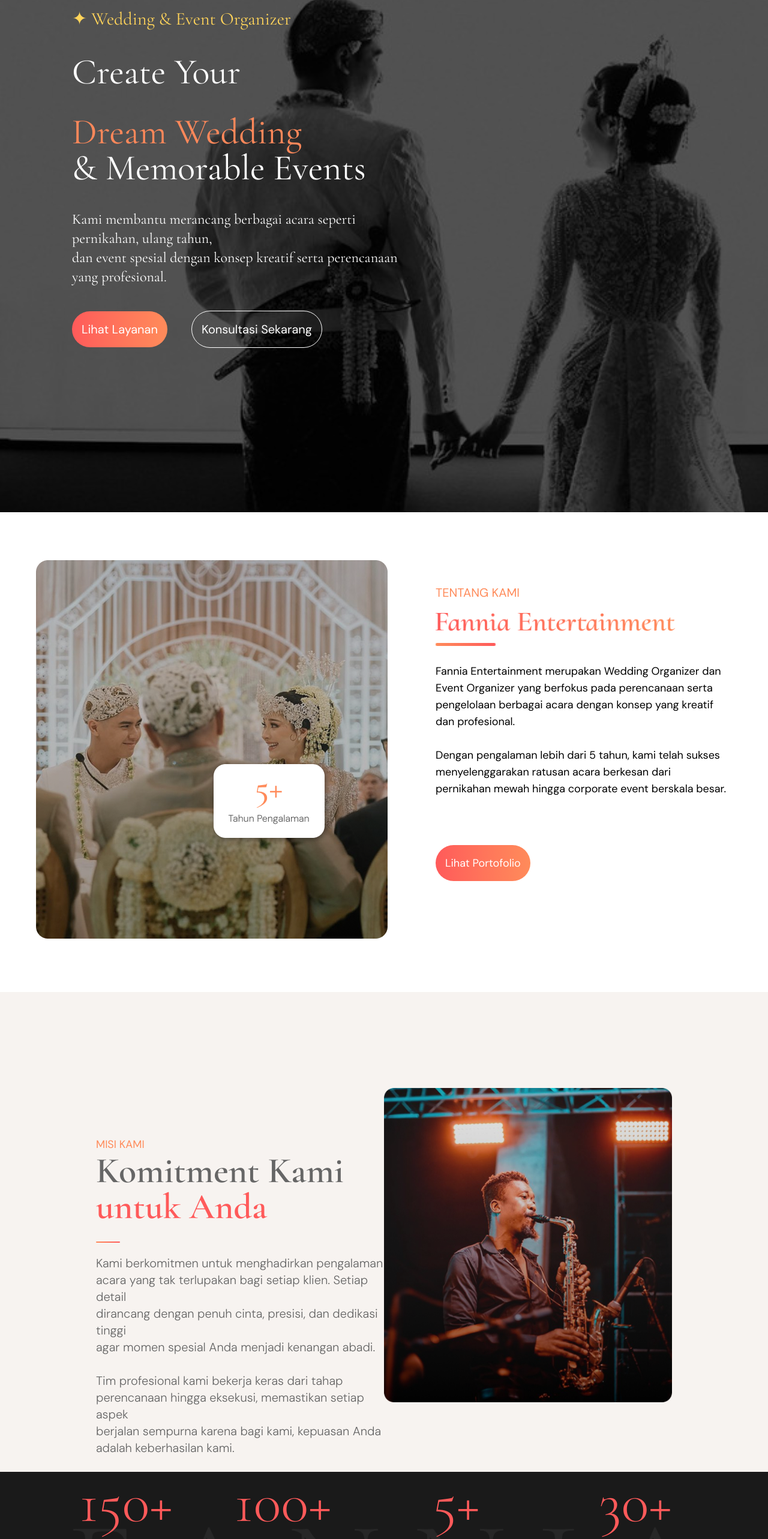
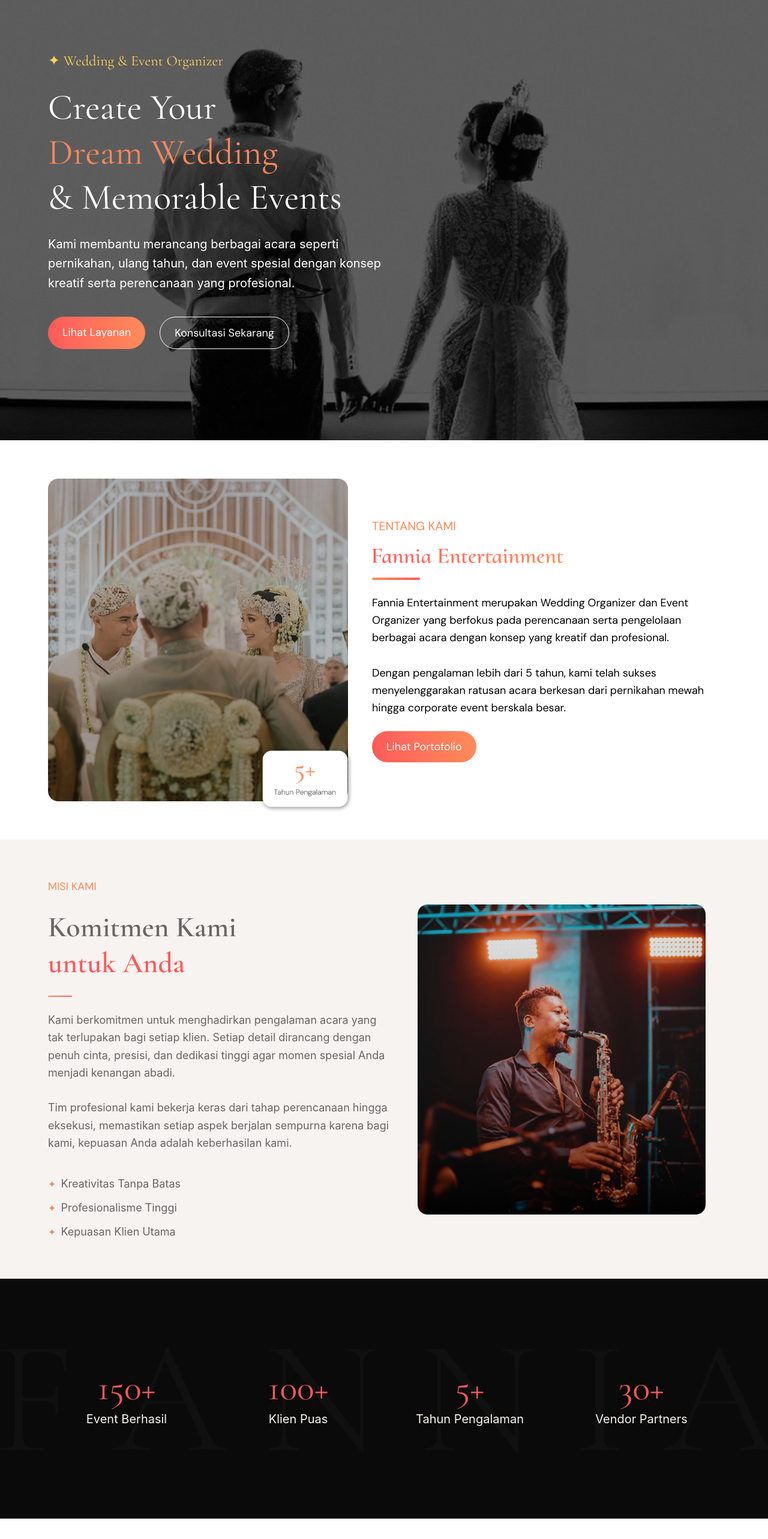
Before and after one commit to Ramaaeln/fannia-entertaiment, a React (Vite) app: page / in a window 1280 px wide. Shown: the part 146-2712 px from the top of the page at 60% size. Built offline with nearby package versions, Linux system fonts and the light colour scheme.

Commit message:
feat: implement responsive design for all sections

```diff
--- a/src/components/Fragments/AboutSection.jsx
+++ b/src/components/Fragments/AboutSection.jsx
@@ -1,34 +1,51 @@
-import AboutImage from "../../assets/about.png"
-import LogosFannia from "../../assets/Fannia Entertainment.png"
-import Rectagle from "../../assets/rectagle.png"
-import Pengalaman from "../../assets/pengalaman.png"
+import AboutImage from "../../assets/about.png";
+import LogosFannia from "../../assets/Fannia Entertainment.png";
+import Rectagle from "../../assets/rectagle.png";
+import Pengalaman from "../../assets/pengalaman.png";
+
 export default function AboutSection() {
   return (
-    <section className="h-screen flex  ">
+    <section className="flex flex-col md:flex-row items-center gap-10 px-5 md:px-20 py-16">
+
+      <div className="relative">
         <img
           src={AboutImage}
           alt=""
-        className="w-[586px] h-[631px] object-cover mt-20 ml-15"
+          className="w-full max-w-[500px] h-auto object-cover"
         />
-        <div className="absolute my-[32%] mx-[27%]"><img src={Pengalaman} alt="" /></div>
-      <div className="mt-30 ml-20">
-        <div className="flex flex-col gap-5">
-          <h1 className="font-base text-xl text-[#FF8B5A]">TENTANG KAMI</h1>
-          <img src={LogosFannia} width={400} alt="" />
-          <img src={Rectagle} width={100} alt="" />
+
+        <img
+          src={Pengalaman}
+          alt=""
+          className="absolute bottom-[-20px] right-[-10px] w-32 md:w-40"
+        />
       </div>
-        <div className="flex flex-col gap-20">
-          <p className="text-lg mt-7 font-base">
-            Fannia Entertainment merupakan Wedding Organizer dan <br /> Event Organizer
-            yang berfokus pada perencanaan serta <br /> pengelolaan berbagai acara
-            dengan konsep yang kreatif <br /> dan profesional.
-            <br /> <br />
-            Dengan pengalaman lebih dari 5 tahun, kami telah sukses <br />
-            menyelenggarakan ratusan acara berkesan dari <br /> pernikahan mewah hingga
+
+      <div className="flex flex-col gap-6 max-w-xl text-center md:text-left">
+
+        <h1 className="font-base text-lg md:text-xl text-[#FF8B5A]">
+          TENTANG KAMI
+        </h1>
+
+        <img src={LogosFannia} className="w-60 md:w-80 mx-auto md:mx-0" alt="" />
+        <img src={Rectagle} className="w-20" alt="" />
+
+        <p className="text-sm md:text-lg font-base leading-relaxed">
+          Fannia Entertainment merupakan Wedding Organizer dan Event Organizer
+          yang berfokus pada perencanaan serta pengelolaan berbagai acara
+          dengan konsep yang kreatif dan profesional.
+          <br /><br />
+          Dengan pengalaman lebih dari 5 tahun, kami telah sukses
+          menyelenggarakan ratusan acara berkesan dari pernikahan mewah hingga
           corporate event berskala besar.
         </p>
-          <a href="" className="text-white w-fit bg-gradient-to-r from-[#FF5A5A] to-[#FF8B5A] p-4 rounded-full font-base text-lg">Lihat Portofolio</a>
-        </div>
+
+        <a
+          href=""
+          className="text-white w-fit mx-auto md:mx-0 bg-gradient-to-r from-[#FF5A5A] to-[#FF8B5A] px-6 py-3 rounded-full font-base text-sm md:text-lg"
+        >
+          Lihat Portofolio
+        </a>
       </div>
     </section>
   );
--- a/src/components/Fragments/HeroSection.jsx
+++ b/src/components/Fragments/HeroSection.jsx
@@ -1,42 +1,46 @@
 export default function HeroSection() {
   return (
-    <section>
-      <div className="bg-black/65 absolute w-full h-[1080px]   z-4"></div>
-      <div className="absolute  z-5 ml-30   mt-60 flex flex-col gap-10">
-        <span className="text-3xl font-headline text-[#FFD45A]">
-          {" "}
+    <section className="relative w-full min-h-screen flex items-center">
+
+      <div className="absolute inset-0">
+        <div className="bg-[url('./assets/hero.jpg')] w-full h-full bg-cover bg-center"></div>
+        <div className="absolute inset-0 bg-black/60"></div>
+      </div>
+
+      <div className="relative z-10 px-5 md:px-20 max-w-4xl flex flex-col gap-6">
+
+        <span className="text-lg md:text-2xl font-headline text-[#FFD45A]">
           ✦ Wedding & Event Organizer
         </span>
-        <span className="text-6xl font-headline text-white"> Create Your</span>
-        <div className="flex flex-col">
-          <span className="text-6xl font-headline text-[#FF885A]">
-            {" "}
-            Dream Wedding
-          </span>
-          <span className="text-6xl font-headline text-white">
-            {" "}
-            & Memorable Events
-          </span>
-        </div>
-        <p className="font-headline text-white text-2xl">
-          Kami membantu merancang berbagai acara seperti <br /> pernikahan,
-          ulang tahun, <br />
-          dan event spesial dengan konsep kreatif serta perencanaan <br /> yang
-          profesional.
+
+        <h1 className="flex flex-col text-3xl md:text-6xl font-headline text-white leading-tight">
+          <span>Create Your</span>
+          <span className="text-[#FF885A]">Dream Wedding</span>
+          <span>& Memorable Events</span>
+        </h1>
+
+        <p className="text-sm md:text-xl text-white leading-relaxed max-w-xl">
+          Kami membantu merancang berbagai acara seperti pernikahan,
+          ulang tahun, dan event spesial dengan konsep kreatif serta
+          perencanaan yang profesional.
         </p>
-        <div className=" flex  gap-10 items-center font-base">
+
+        <div className="flex flex-col sm:flex-row gap-4 sm:gap-6 mt-4 font-base">
           <a
             href=""
-            className="text-white bg-linear-to-r from-[#FF5A5A] to-[#FF8B5A] p-4 rounded-full text-xl"
+            className="text-white bg-gradient-to-r from-[#FF5A5A] to-[#FF8B5A] px-6 py-3 rounded-full text-sm md:text-lg text-center"
           >
             Lihat Layanan
           </a>
-          <a href="" className="text-white rounded-full border p-4 text-xl">
+          <a
+            href=""
+            className="text-white border px-6 py-3 rounded-full text-sm md:text-lg text-center"
+          >
             Konsultasi Sekarang
           </a>
         </div>
+
       </div>
-      <div className="bg-[url('./assets/hero.jpg')] w-full h-[1080px] -mt-40 z-2 bg-no-repeat bg-cover"></div>
     </section>
   );
 }
--- a/src/components/Fragments/MisiSection.jsx
+++ b/src/components/Fragments/MisiSection.jsx
@@ -1,44 +1,63 @@
-import MisiImage from "../../assets/misi.png"
-import Rectagle from "../../assets/rectagle.png"
+import MisiImage from "../../assets/misi.png";
+import Rectagle from "../../assets/rectagle.png";
+
 export default function MisiSection() {
   const datas = [
-    {
-      headline: "Kreativitas Tanpa Batas",
-    },
-    {
-      headline: "Profesionalisme Tinggi",
-    },
-    {
-      headline: "Kepuasan Klien Utama",
-    },
+    { headline: "Kreativitas Tanpa Batas" },
+    { headline: "Profesionalisme Tinggi" },
+    { headline: "Kepuasan Klien Utama" },
   ];
+
   return (
-    <section className="flex justify-around bg-[#F7F3F0] p-40 h-screen">
-      <div className="mt-20">
-        <span className="font-base text-[#FF8B5A] text-lg">MISI KAMI</span>
-        <div className="flex font-headline font-semibold text-6xl  flex-col">
-          <span className="text-[#666666]">Komitment Kami</span>
-          <span className="text-[#FF5A5A]">untuk Anda</span>
-          <img src={Rectagle} alt="" className="mt-7 w-10" />
-          <p className="text-xl font-base font-light text-[#666666] mt-5">
-            Kami berkomitmen untuk menghadirkan pengalaman <br /> acara yang tak
-            terlupakan bagi setiap klien. Setiap detail <br /> dirancang dengan
-            penuh cinta, presisi, dan dedikasi tinggi <br /> agar momen spesial
-            Anda menjadi kenangan abadi. <br /> <br /> Tim profesional kami
-            bekerja keras dari tahap <br />
-            perencanaan hingga eksekusi, memastikan setiap aspek <br /> berjalan
-            sempurna karena bagi kami, kepuasan Anda <br /> adalah keberhasilan
-            kami.
-          </p>
-        </div>
-          {datas.map((datas, index) => (
-            <div key={datas} className="text-xl flex mt-5 ">
+    <section className="flex flex-col md:flex-row items-center gap-10 bg-[#F7F3F0] px-5 md:px-20 py-16">
+
+      {/* TEXT */}
+      <div className="flex flex-col gap-6 max-w-xl text-center md:text-left">
+
+        <span className="font-base text-[#FF8B5A] text-sm md:text-lg">
+          MISI KAMI
+        </span>
+
+        <h2 className="font-headline font-semibold text-3xl md:text-5xl leading-tight">
+          <span className="text-[#666666] block">Komitmen Kami</span>
+          <span className="text-[#FF5A5A] block">untuk Anda</span>
+        </h2>
+
+        <img src={Rectagle} alt="" className="w-10 mx-auto md:mx-0" />
+
+        <p className="text-sm md:text-lg text-[#666666] leading-relaxed">
+          Kami berkomitmen untuk menghadirkan pengalaman acara yang tak
+          terlupakan bagi setiap klien. Setiap detail dirancang dengan
+          penuh cinta, presisi, dan dedikasi tinggi agar momen spesial Anda
+          menjadi kenangan abadi.
+          <br /><br />
+          Tim profesional kami bekerja keras dari tahap perencanaan hingga
+          eksekusi, memastikan setiap aspek berjalan sempurna karena bagi
+          kami, kepuasan Anda adalah keberhasilan kami.
+        </p>
+
+        {/* LIST */}
+        <div className="flex flex-col gap-3 mt-4">
+          {datas.map((item, index) => (
+            <div key={index} className="flex items-center gap-2 justify-center md:justify-start">
               <span className="text-[#FF8B5A]">✦</span>
-              <span className="text-[#666666]">{datas.headline}</span>
+              <span className="text-[#666666] text-sm md:text-lg">
+                {item.headline}
+              </span>
             </div>
           ))}
+        </div>
       </div>
-      <img src={MisiImage} alt="" className="w-[480px] h-[524px]" />
+
+      {/* IMAGE */}
+      <div>
+        <img
+          src={MisiImage}
+          alt=""
+          className="w-full max-w-[400px] md:max-w-[480px] h-auto object-cover"
+        />
+      </div>
+
     </section>
   );
 }
--- a/src/components/Fragments/RecentSection.jsx
+++ b/src/components/Fragments/RecentSection.jsx
@@ -1,35 +1,43 @@
 import Recent from "../../assets/recent.png";
+
 export default function RecentSection() {
   const recent = [
-    {
-      recent: "150+",
-      detail: "Event Berhasil",
-    },
-    {
-      recent: "100+",
-      detail: "Klient Puas",
-    },
-    {
-      recent: "5+",
-      detail: "Tahun Pengalaman",
-    },
-    {
-      recent: "30+",
-      detail: "Vendor Partners",
-    },
+    { value: "150+", detail: "Event Berhasil" },
+    { value: "100+", detail: "Klien Puas" },
+    { value: "5+", detail: "Tahun Pengalaman" },
+    { value: "30+", detail: "Vendor Partners" },
   ];
+
   return (
-    <section>
-      <img src={Recent} className="w-full" alt="" />
-      <div className="absolute w-full -mt-80 z-4">
-          <div  className="flex justify-around mx-20">
-        {recent.map((item, index) => (
-            <div key={item} className="font-light flex flex-col gap-7 items-center">
-            <div className="font-headline text-8xl text-[#FF5A5A]">{item.recent}</div>
-            <div className="text-[#F7F3F0] text-2xl">{item.detail}</div>
+    <section className="relative w-full">
+
+      {/* BACKGROUND */}
+      <img
+        src={Recent}
+        alt=""
+        className="w-full h-[300px] md:h-[400px] object-cover"
+      />
+
+      {/* OVERLAY */}
+      <div className="absolute inset-0 bg-black/60 flex items-center">
+
+        {/* CONTENT */}
+        <div className="grid grid-cols-2 md:grid-cols-4 gap-6 w-full px-5 md:px-20 text-center">
+          {recent.map((item, index) => (
+            <div key={index} className="flex flex-col items-center gap-2">
+
+              <span className="font-headline text-3xl md:text-6xl text-[#FF5A5A]">
+                {item.value}
+              </span>
+
+              <span className="text-[#F7F3F0] text-sm md:text-xl">
+                {item.detail}
+              </span>
+
             </div>
-        ))}
-          </div>
+          ))}
+        </div>
+
       </div>
     </section>
   );
--- a/src/components/Fragments/ServiceSection.jsx
+++ b/src/components/Fragments/ServiceSection.jsx
@@ -1,13 +1,14 @@
-import ServiceImage1 from "../../assets/service1.png"
-import ServiceImage2 from "../../assets/service2.png"
-import ServiceImage3 from "../../assets/service3.png"
-import ServiceImage4 from "../../assets/service4.png"
-import ServiceImage5 from "../../assets/service5.png"
+import ServiceImage1 from "../../assets/service1.png";
+import ServiceImage2 from "../../assets/service2.png";
+import ServiceImage3 from "../../assets/service3.png";
+import ServiceImage4 from "../../assets/service4.png";
+import ServiceImage5 from "../../assets/service5.png";
+
 export default function ServiceSection() {
   const dataService = [
     {
       image: ServiceImage1,
-      title: "Wedding  Organizer",
+      title: "Wedding Organizer",
       detail:
         "Kami merancang pernikahan impian Anda dari awal hingga akhir dengan konsep yang personal dan berkesan.",
       number: "01",
@@ -30,39 +31,62 @@ export default function ServiceSection() {
       image: ServiceImage4,
       title: "Creative Concept",
       detail:
-        "Tim kreatif kami menghadirkan tema dan dekorasi unik yang mencerminkan kepribadian dan keinginan Anda.",
+        "Tim kreatif kami menghadirkan tema dan dekorasi unik yang mencerminkan kepribadian Anda.",
       number: "04",
     },
     {
       image: ServiceImage5,
       title: "Entertainment Services",
       detail:
-        "Hiburan berkualitas tinggi dari performer terbaik untuk memeriahkan setiap acara Anda.",
+        "Hiburan berkualitas tinggi dari performer terbaik untuk memeriahkan setiap acara.",
       number: "05",
     },
   ];
+
   return (
-  <section className="h-screen p-30">
-    <div className=" text-center p-10">
-        <span className="font-base text-[#FF8B5A] font-medium uppercase">apa yang kami tawarkan</span>
-        <div className="flex gap-1  justify-center font-headline font-medium text-5xl">
-            <span>Layanan</span><span className="text-[#FF8B5A]">Kami</span>
-        </div>
-        <p className="text-[#666666]">Kami menyediakan solusi lengkap untuk setiap jenis acara Anda</p>
-    </div>
-    <div className="grid grid-cols-3 gap-8 mx-50">
-        {dataService.map((item) => (
-            <div key={item} className="flex flex-col gap-4 w-[380px] p-7 rounded-xl shadow-xl  h-[279px]  bg-[#F7F3F0]   ">
-            <img src={item.image} alt="" className="w-10" />
-            <div className="flex flex-col gap-7">
-                <div className="font-headline text-[#FF8B5A] font-bold text-3xl">{item.title}</div>
-                <div className="text-[#00000080]">{item.detail}</div>
-            </div>
-            <div className="font-headline text-8xl text-[#FF5A5A] absolute my-35 ml-60 opacity-10">{item.number}</div>
-            </div>
+    <section className="px-5 md:px-20 py-16">
+
+      {/* HEADER */}
+      <div className="text-center mb-10">
+        <span className="font-base text-[#FF8B5A] uppercase text-sm md:text-base">
+          Apa yang Kami Tawarkan
+        </span>
+
+        <h2 className="font-headline text-3xl md:text-5xl mt-2">
+          Layanan <span className="text-[#FF8B5A]">Kami</span>
+        </h2>
+
+        <p className="text-[#666666] text-sm md:text-base mt-2 max-w-xl mx-auto">
+          Kami menyediakan solusi lengkap untuk setiap jenis acara Anda
+        </p>
+      </div>
+
+      {/* GRID */}
+      <div className="grid grid-cols-1 sm:grid-cols-2 lg:grid-cols-3 gap-6">
+        {dataService.map((item, index) => (
+          <div
+            key={index}
+            className="relative bg-[#F7F3F0] p-6 rounded-xl shadow-md overflow-hidden group"
+          >
+            {/* NUMBER (BACKGROUND) */}
+            <span className="absolute top-4 right-4 text-5xl md:text-7xl font-headline text-[#FF5A5A] opacity-10">
+              {item.number}
+            </span>
+
+            {/* ICON */}
+            <img src={item.image} alt="" className="w-10 mb-4" />
+
+            {/* CONTENT */}
+            <h3 className="font-headline text-xl md:text-2xl text-[#FF8B5A] mb-2">
+              {item.title}
+            </h3>
+
+            <p className="text-[#00000080] text-sm md:text-base leading-relaxed">
+              {item.detail}
+            </p>
+          </div>
         ))}
-    </div>
-  </section>
-
+      </div>
+    </section>
   );
 }
```
Also changed, not shown: src/components/Fragments/ContactSection.jsx (+45 -29 lines), src/components/Fragments/FooterSection.jsx (+47 -42 lines), src/components/Fragments/GallerySection.jsx (+57 -31 lines), src/components/Fragments/Navigations.jsx (+29 -3 lines), src/components/Fragments/TestimonySection.jsx (+87 -28 lines). Lines whose indentation alone changed are shown as unchanged.
